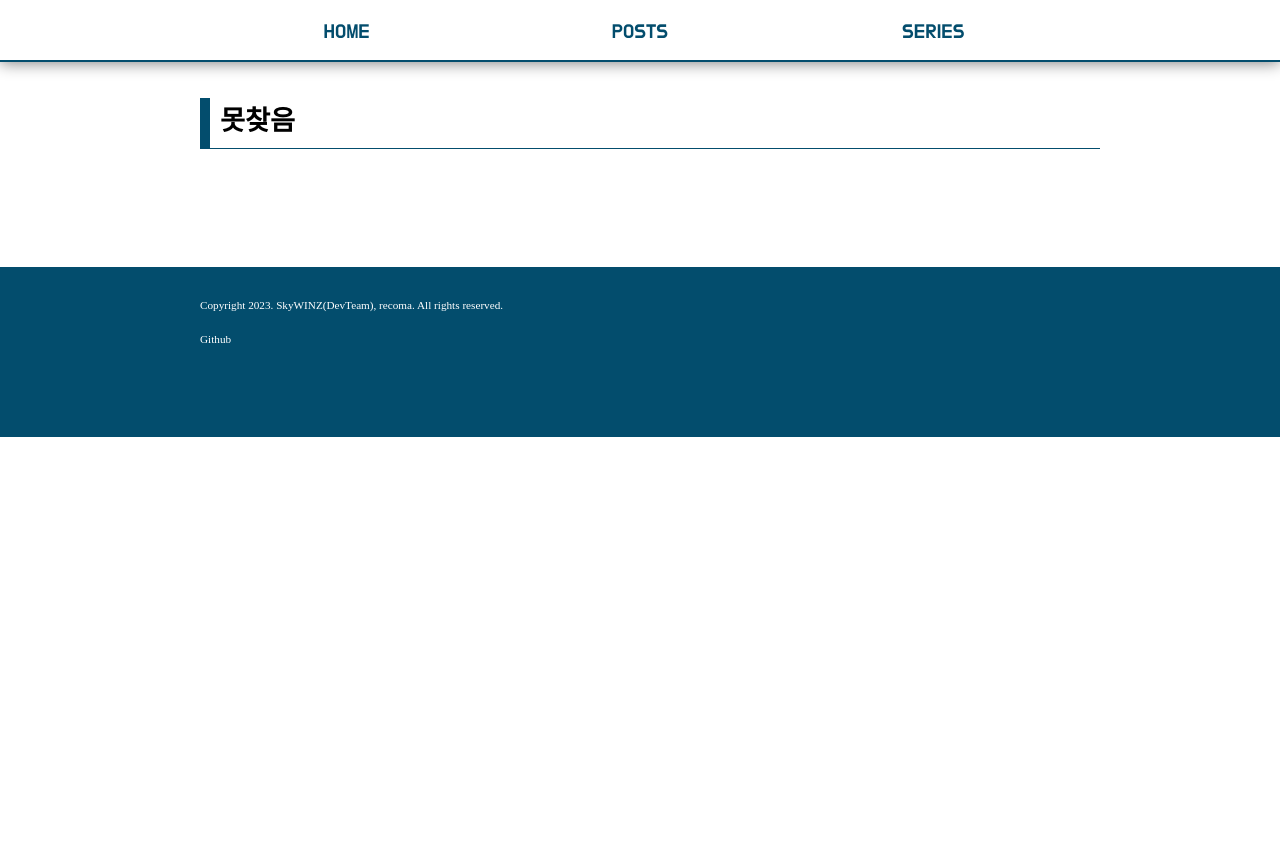
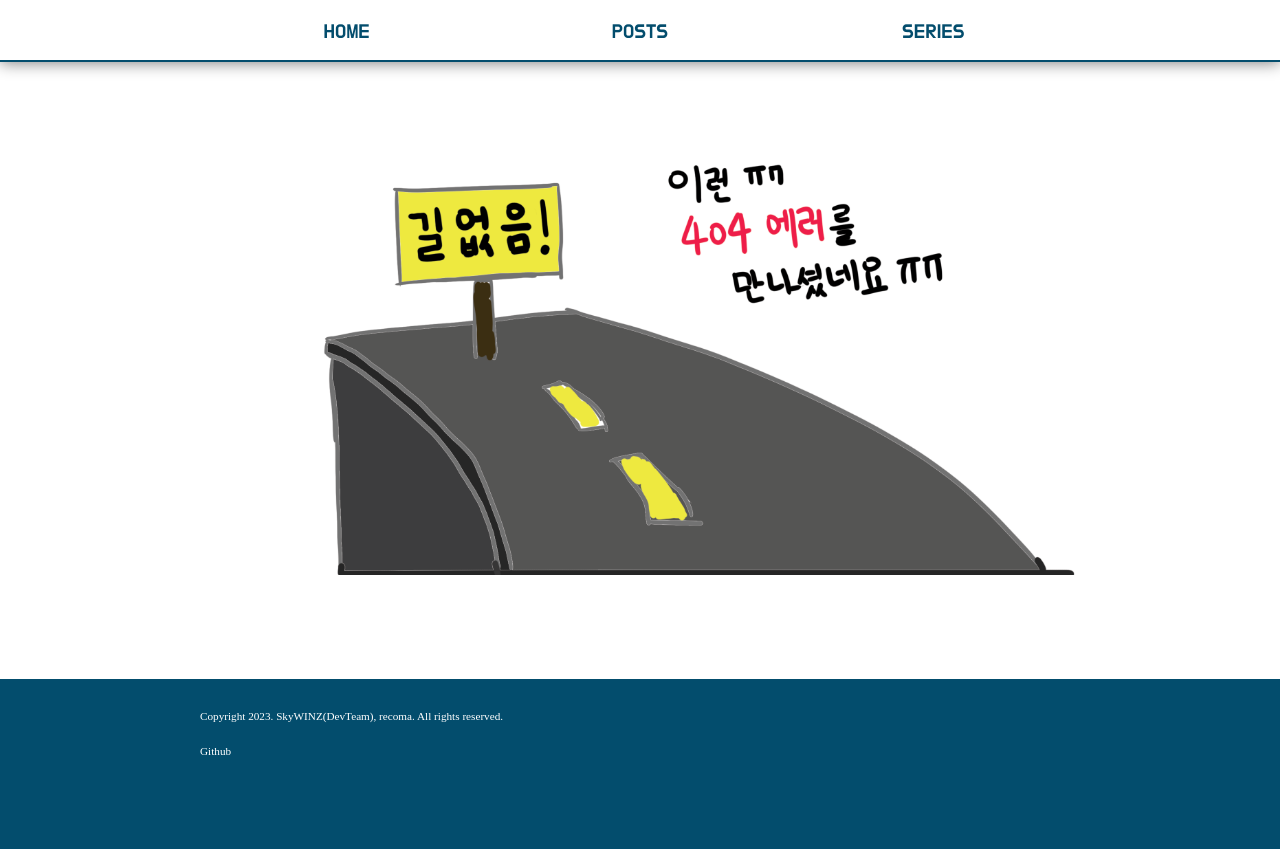
Before and after one commit to skywinz/candyline, a Next.js app: page /404 in a window 1280 px wide. Before the commit the page ends 800 px from the top, so only its background shows below. Built offline with nearby package versions, Linux system fonts and the light colour scheme; a web font is replaced by a local one.

Commit message:
feat: add 404 image

```diff
--- a/src/app/404/page.tsx
+++ b/src/app/404/page.tsx
@@ -1,12 +1,14 @@
 'use client';
 
 import React from 'react';
+import Image from 'next/image';
+import ErrorPic from '/public/images/404.png';
 
 const NotFound404: React.FC = () => {
     return (
-        <div>
-            <h1>못찾음</h1>
-        </div>
+        <>
+            <Image src={ErrorPic} alt='404Error' layout="responsive" />
+        </>
     );
 }
 export default NotFound404;
```
Also changed, not shown: public/images/404.png (added).
